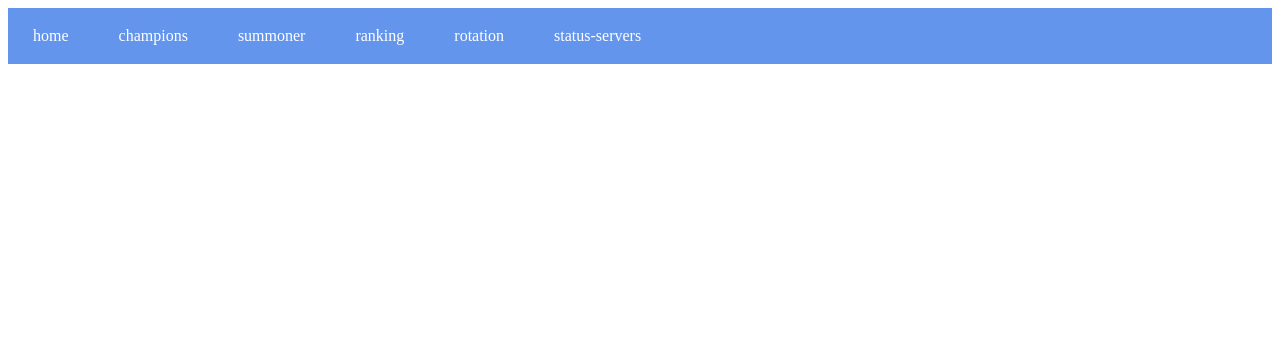
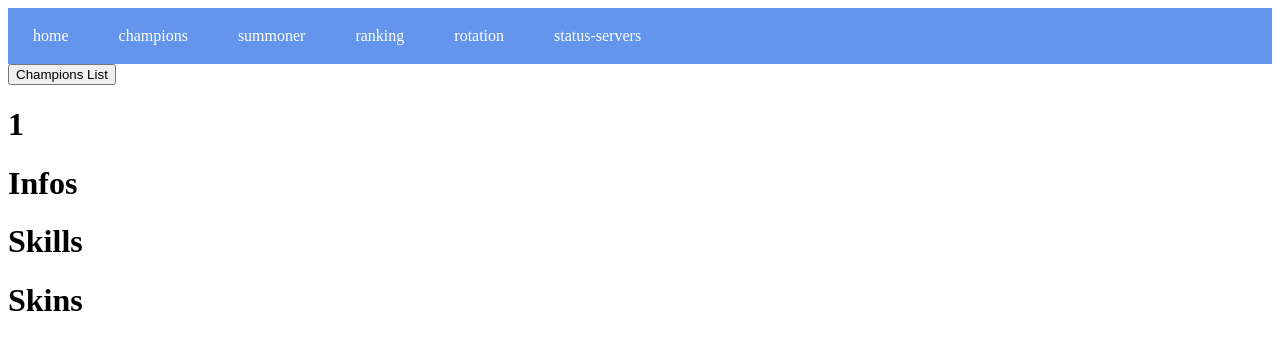
Before and after one commit to wooit/FetchingDataFromLeague, a Vue app: page /champions/1/1 in a window 1280 px wide. Shown: the top 350 px of the page. Built offline with nearby package versions, Linux system fonts and the light colour scheme.

Commit message:
feat: created routing for champion component feat: initialized sub components for displaying all data regarding selected champion

```diff
--- /dev/null
+++ b/src/components/champions/SelectedChampion.vue
@@ -0,0 +1,40 @@
+<template>
+  <button @click="redirectChampionList">Champions List</button>
+  <h1>{{ champName }}</h1>
+  <display-infos></display-infos>
+  <display-skills></display-skills>
+  <display-skins></display-skins>
+</template>
+
+<script>
+// in this component i want a card component with Image / Name / title / tags / difficulty / lore => i have all data
+// i want a skills component with icone for spells and video for spells => i dont have but can get them => http://ddragon.leagueoflegends.com/cdn/13.5.1/data/en_US/champion/Aatrox.json
+// i want a component with all skins
+
+import displayInfos from '@/components/champions/subSelectedChampionsComponents/DisplayInfos';
+import displaySkills from '@/components/champions/subSelectedChampionsComponents/DisplaySkills';
+import displaySkins from '@/components/champions/subSelectedChampionsComponents/DisplaySkins';
+export default {
+  components: {
+    displayInfos,
+    displaySkills,
+    displaySkins
+  },
+  inheritAttrs: false,
+  data(){
+    return {
+      champName: this.$route.params.name,
+      champKey: this.$route.params.key,
+    }
+  },
+  methods: {
+    redirectChampionList(){
+      this.$router.push('/champions')
+    }
+  },
+  beforeMount() {
+    //i need to fetch data related to champion before forwarding them in the adapted components
+  }
+}
+
+</script>
--- /dev/null
+++ b/src/components/champions/subSelectedChampionsComponents/DisplayInfos.vue
@@ -0,0 +1,7 @@
+<template>
+  <h1> Infos </h1>
+</template>
+
+<script>
+
+</script>
--- /dev/null
+++ b/src/components/champions/subSelectedChampionsComponents/DisplaySkills.vue
@@ -0,0 +1,7 @@
+<template>
+  <h1> Skills </h1>
+</template>
+
+<script>
+
+</script>
--- /dev/null
+++ b/src/components/champions/subSelectedChampionsComponents/DisplaySkins.vue
@@ -0,0 +1,7 @@
+<template>
+  <h1>Skins</h1>
+</template>
+
+<script>
+
+</script>
--- a/src/router.js
+++ b/src/router.js
@@ -5,6 +5,7 @@ import SummonerView from '@/views/SummonerView';
 import RotationView from '@/views/RotationView';
 import RankingView from '@/views/RankingView';
 import StatusServers from '@/views/StatusServers';
+import SelectedChampion from '@/components/champions/SelectedChampion'
 
 const router = createRouter({
     history: createWebHistory(),
@@ -16,7 +17,10 @@ const router = createRouter({
             path: '/home', component: HomeView, name: 'home',
         },
         {
-            path: '/champions', component: ChampionsList, name: 'champions'
+            path: '/champions', component: ChampionsList, name: 'champions',
+        },
+        {
+            path: '/champions/:name/:key', name: 'selected-champion' ,component: SelectedChampion, props: true
         },
         {
             path: '/summoner' , component: SummonerView, name: 'summoner'
@@ -33,7 +37,8 @@ const router = createRouter({
         {
             path: '/:notFound(,*)', redirect: '/home'
         }
-    ]
+    ],
+    linkActiveClass: 'active',
 })
 
 export default router;
--- a/src/views/ChampionsList.vue
+++ b/src/views/ChampionsList.vue
@@ -1,4 +1,5 @@
 <template>
+  <router-view></router-view>
   <h1> Champions List </h1>
   <input v-model="selectedChampion" @click="resetSorting" type="text" autocomplete="off" placeholder="search for a champion">
   <button @click="resetSearch">reset</button>
@@ -9,19 +10,20 @@
   <button @click="sortBy('Assassin')">Assassin</button>
   <button @click="sortBy('Marksman')">Marksman</button>
   <button @click="sortBy('Support')">Support</button>
-  <ul v-for="champ in searchChamp" :key="champ.id"> {{ champ.id }}</ul>
+  <div>
+    <ul v-for="champ in searchChamp" :key="champ.id" @click="openChampionInfos(champ.id, champ.key)"> {{ champ.id }}</ul>
+  </div>
+
 </template>
 
 <script>
-// Here I want a search area for searching champion
-// Displaying image for every champion (clickable)
-// possibility to filter champions
-// possibility to sort champions
 export default {
   data() {
     return {
       selectedChampion: '',
       sortingByRole: '',
+      championName: null,
+      champKey: null,
     }
   },
   methods: {
@@ -35,6 +37,14 @@ export default {
     },
     resetSorting(){
       this.sortingByRole = ''
+    },
+    openChampionInfos(champName, key){
+      this.championName = champName
+      this.champKey = key
+      this.$router.push({ name: 'selected-champion', params: {
+          name: this.championName,
+          key: this.champKey
+      }})
     }
   },
   computed: {
```
